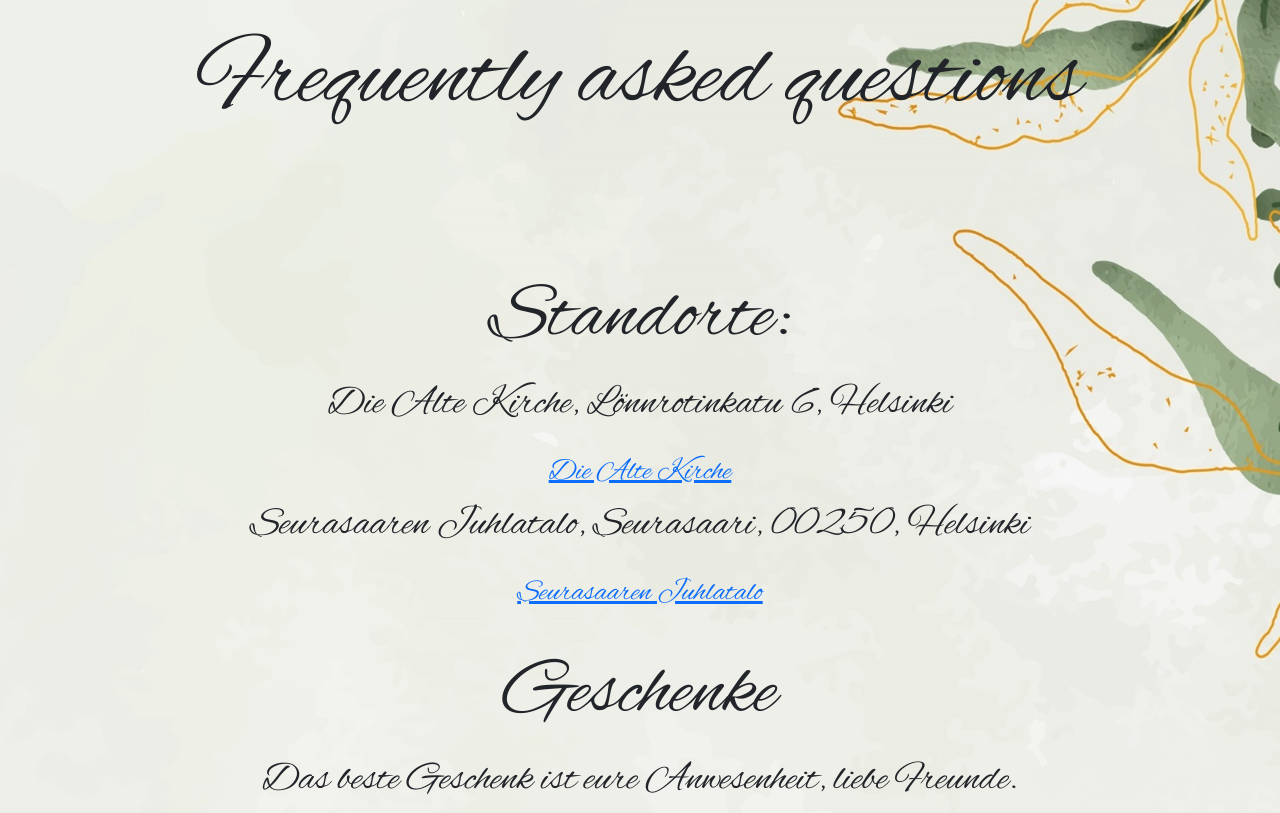
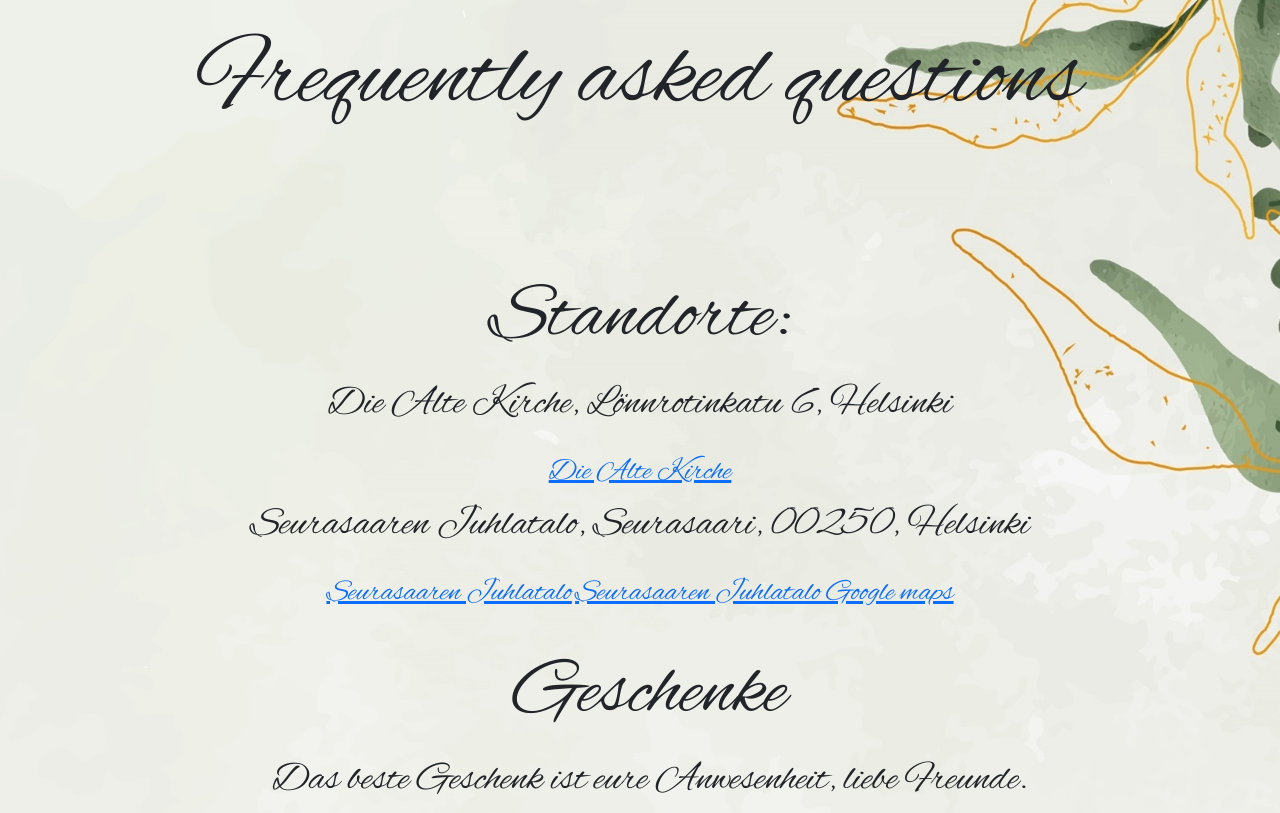
Before and after one commit to JanneMaria/h-t, a plain HTML site: page faqde.html in a window 1280 px wide. Shown: the top 813 px of the page. Drawn offline with nearby package versions, Linux system fonts and the light colour scheme.

Commit message:
Update faqde.html

```diff
--- a/faqde.html
+++ b/faqde.html
@@ -20,6 +20,8 @@
 				<a href="https://www.helsinginseurakunnat.fi/vanhakirkko.html.stx" target="_blank"> Die Alte Kirche</a>
 				<p>Seurasaaren Juhlatalo, Seurasaari, 00250, Helsinki</p>
 				<a href="https://www.seurasaarenjuhlatalo.fi" target="_blank"> Seurasaaren Juhlatalo</a>
+				<a href="https://www.google.fi/maps/place/Seurasaaren+Juhlatalo/@60.1811933,24.881222,17z/data=!3m1!4b1!4m6!3m5!1s0x46920b60a9a1d1a9:0x8e7bcd80370c38bc!8m2!3d60.1811933!4d24.8837969!16s%2Fg%2F11v40cvnxz?entry=ttu" target="_blank">Seurasaaren Juhlatalo Google maps</a>
+			</div>
 			</div>
 			<div class="col-sm-12 justify-content-center" style="padding: 10px; margin: 10px;">
 				<h2>Geschenke</h2>
```
